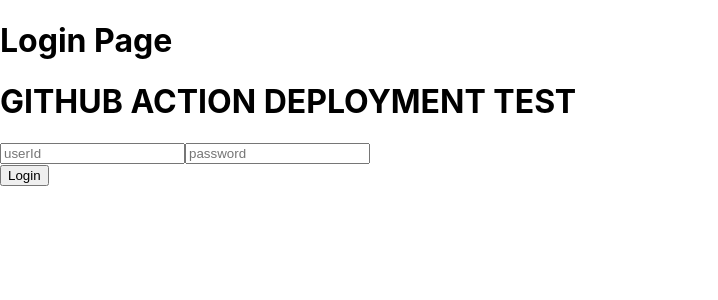
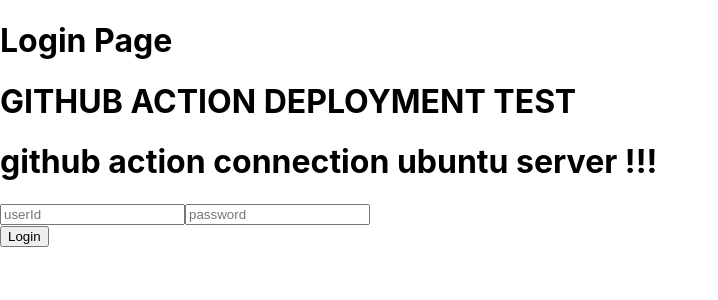
Before and after one commit to limeihua0101/deployment-react-test, a React (Create React App) app: page / in a window 1280 px wide. Shown: the top 300 px of the page, without its empty margins (0-718 px from the left). Built offline with nearby package versions, Linux system fonts and the light colour scheme; no server answers.

Commit message:
github action connect privite server

```diff
--- a/src/page/Login.jsx
+++ b/src/page/Login.jsx
@@ -36,6 +36,7 @@
         <div>
             <h1>Login Page </h1>
             <h1>GITHUB ACTION DEPLOYMENT TEST</h1>
+            <h1>github action connection ubuntu server !!!</h1>
             <form action="">
                 <input
                     type="text"
```
Also changed, not shown: 5 other files (tests, documents, lock files or other folders).
